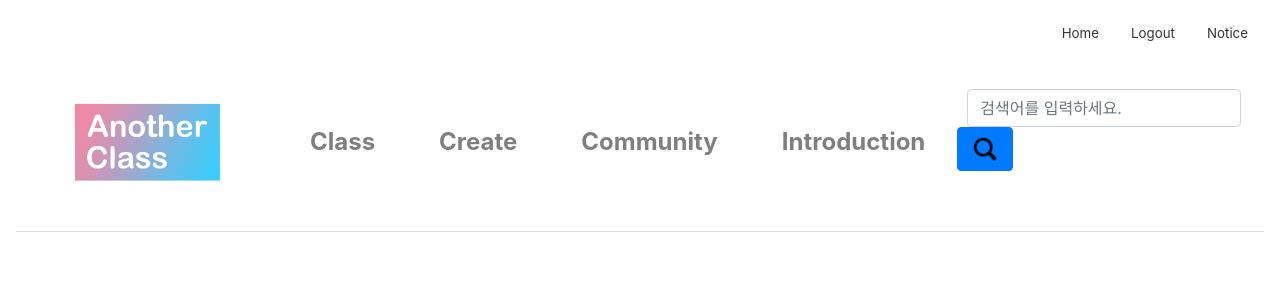
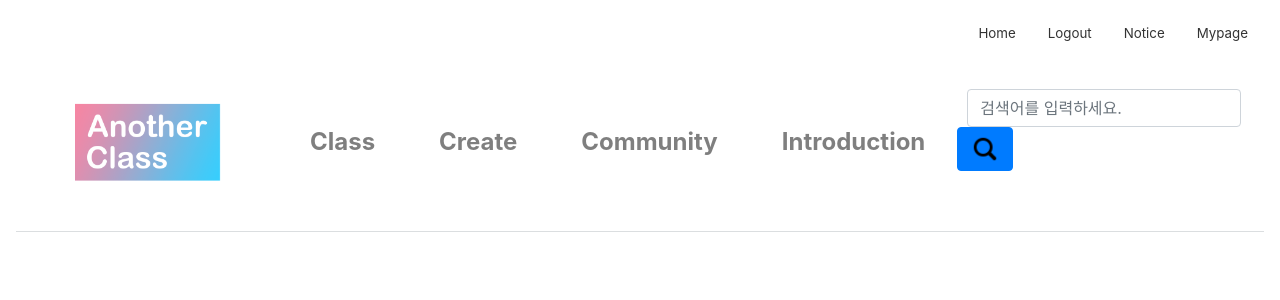
Before and after one commit to MiyoLee/AnotherClass, a Django app: template anotherClass/firstApp/templates/firstApp/apply.html in a window 1280 px wide; the page is wider, and only the part inside the window is pictured. Shown: the top 300 px of that part. Run offline with Django 3.2, Linux system fonts and the light colour scheme; the template is opened without the code that fills it, so the values that code supplies are empty; a user stored in the database is signed in; parts of the project's set-up code (start-up, migrations or seed data) failed here and were passed over; some libraries are stand-ins or nearby versions.

Commit message:
Update base.html

```diff
--- a/anotherClass/firstApp/templates/firstApp/base.html
+++ b/anotherClass/firstApp/templates/firstApp/base.html
@@ -20,6 +20,7 @@
     <a class="nav-link active" href="/">Home</a>
     <a class="nav-link" href="/logout">Logout</a>
     <a class="nav-link" href="#">Notice</a>
+    <a class="nav-link" href="/mypage">Mypage</a>
     {% else %}
     <a class="nav-link active" href="/">Home</a>
     <a class="nav-link" href="/login">Login</a>
```
